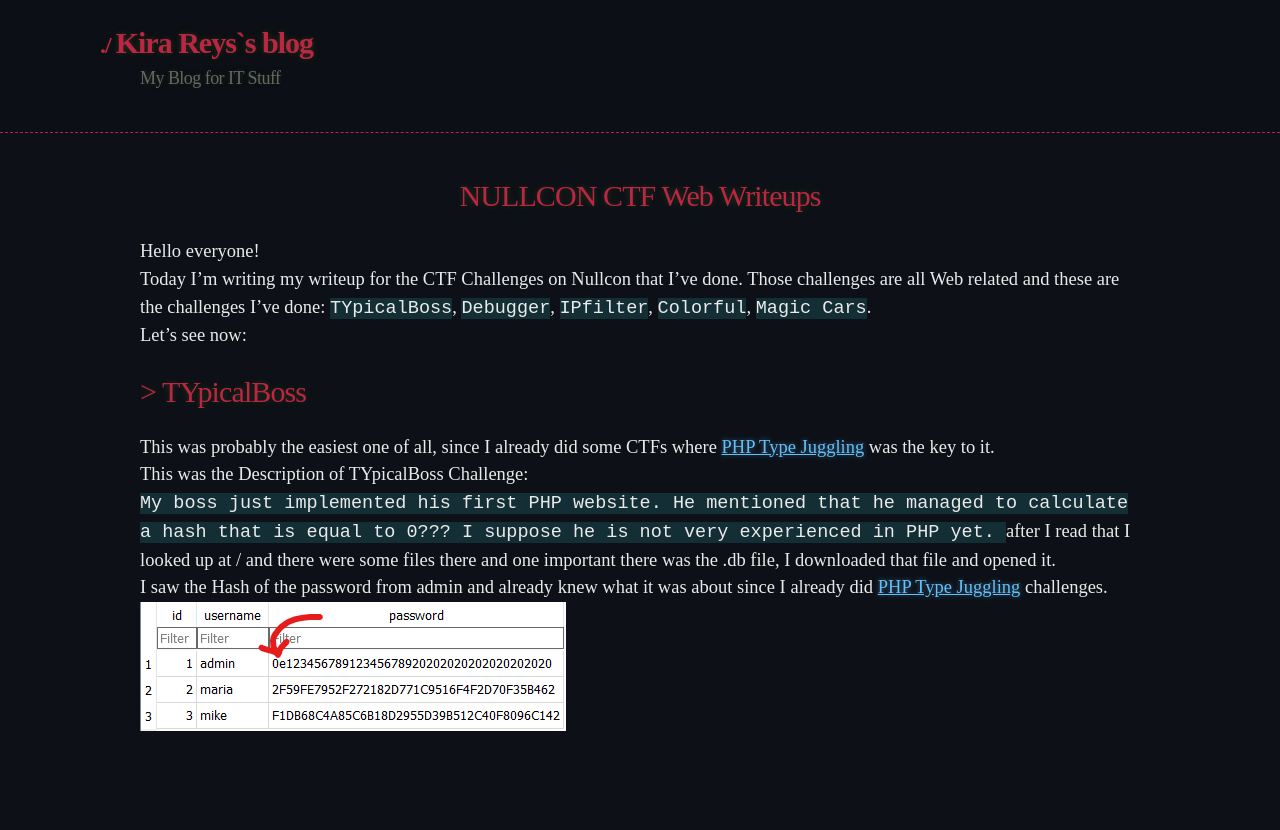
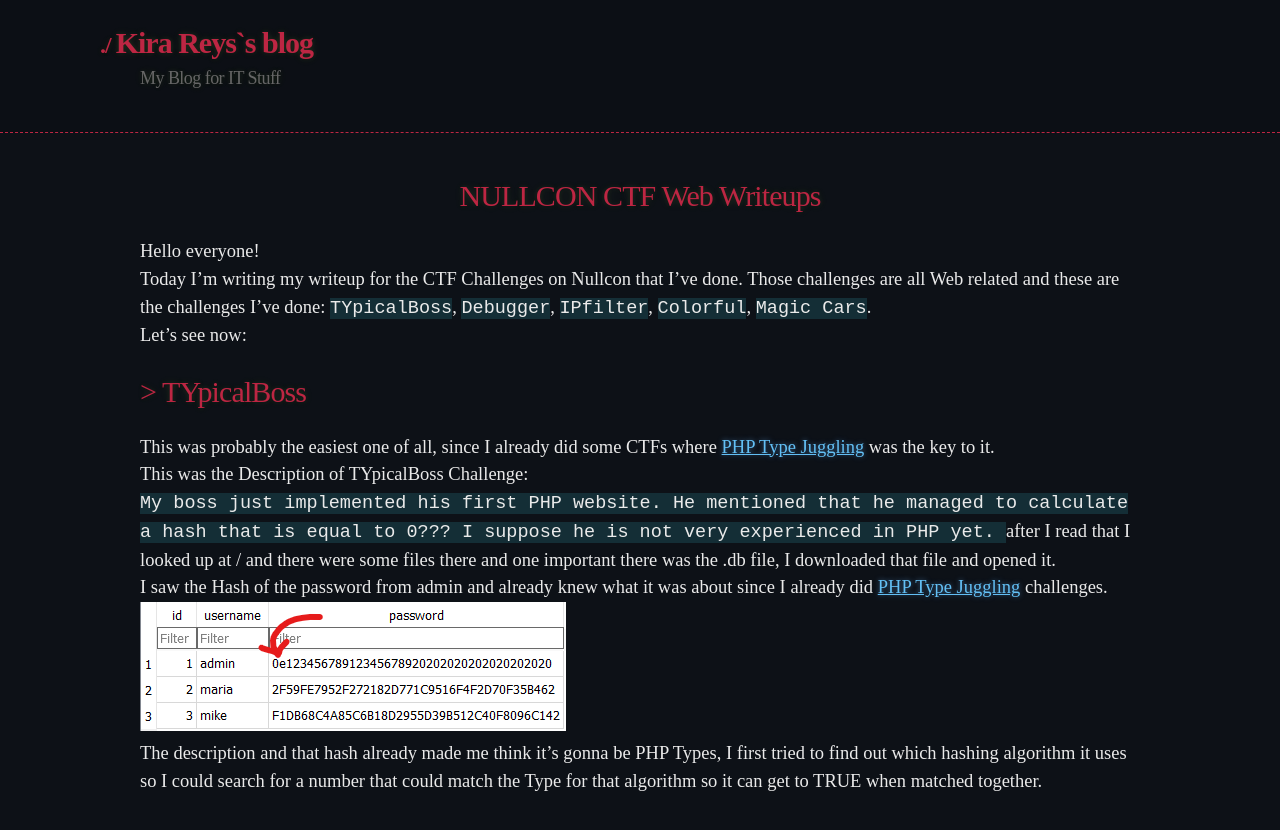
Before and after one commit to 20kilograma/blog, a Jekyll site: the page built from nullcon-writeup.md, in a window 1280 px wide. Shown: the top 830 px of the page. Built offline with Jekyll 4.4.1, drawn with Linux system fonts in a browser that asks for light colours; some web fonts are replaced; our own code applies the rules of GitHub Pages for plain Markdown files.

Commit message:
Update nullcon-writeup.md

```diff
--- a/nullcon-writeup.md
+++ b/nullcon-writeup.md
@@ -12,4 +12,5 @@ This was the Description of TYpicalBoss Challenge: <br>
 My boss just implemented his first PHP website. He mentioned that he managed to calculate a hash that is equal to 0??? I suppose he is not very experienced in PHP yet.
 </code> after I read that I looked up at / and there were some files there and one important there was the .db file, I downloaded that file and opened it. <br>
 I saw the Hash of the password from admin and already knew what it was about since I already did <a href="https://secops.group/php-type-juggling-simplified/" target="_blank">PHP Type Juggling</a> challenges. <br>
-<img src="dbfile.png" />
+<img src="dbfile.png" /> <br>
+The description and that hash already made me think it's gonna be PHP Types, I first tried to find out which hashing algorithm it uses so I could search for a number that could match the Type for that algorithm so it can get to TRUE when matched together.<br>
```
